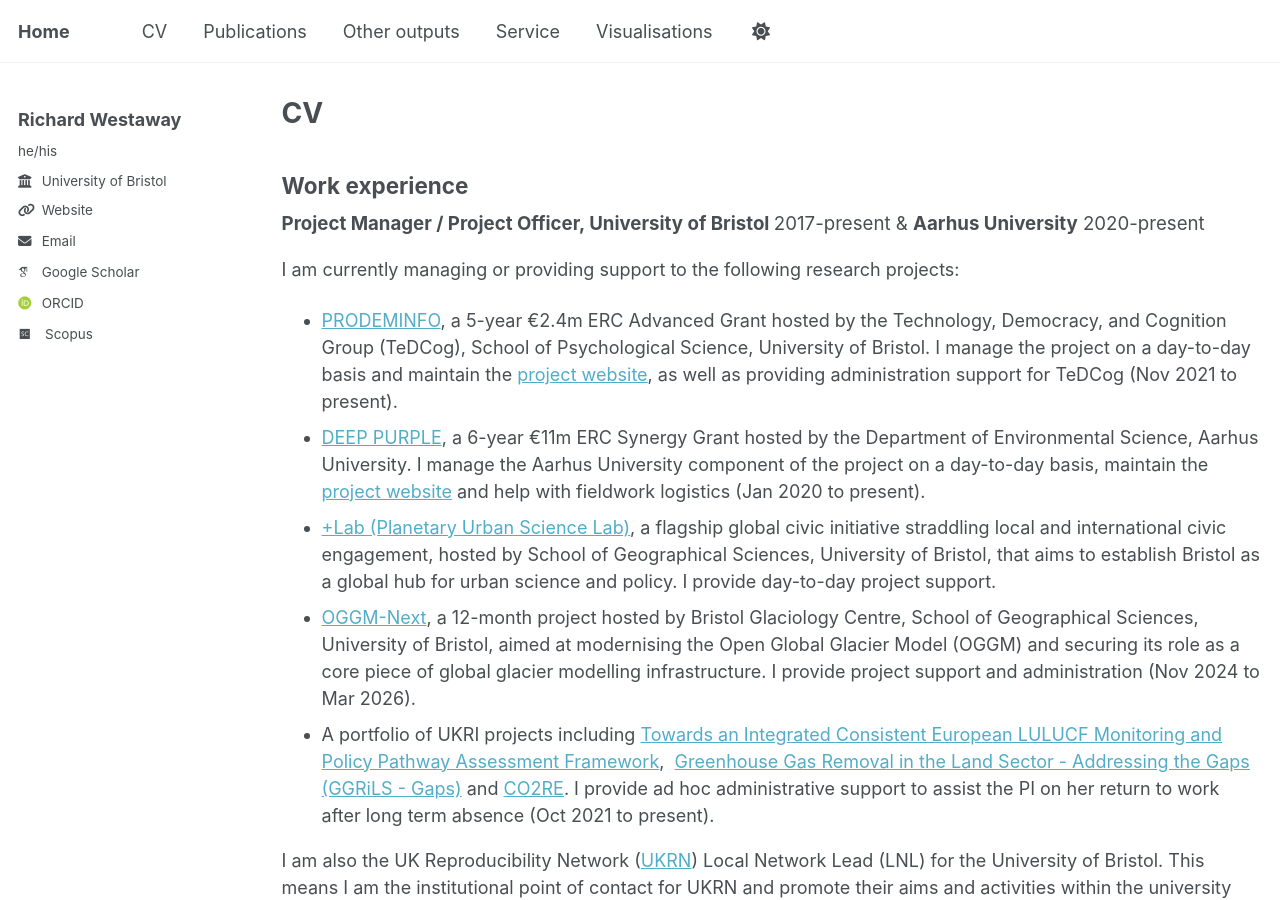
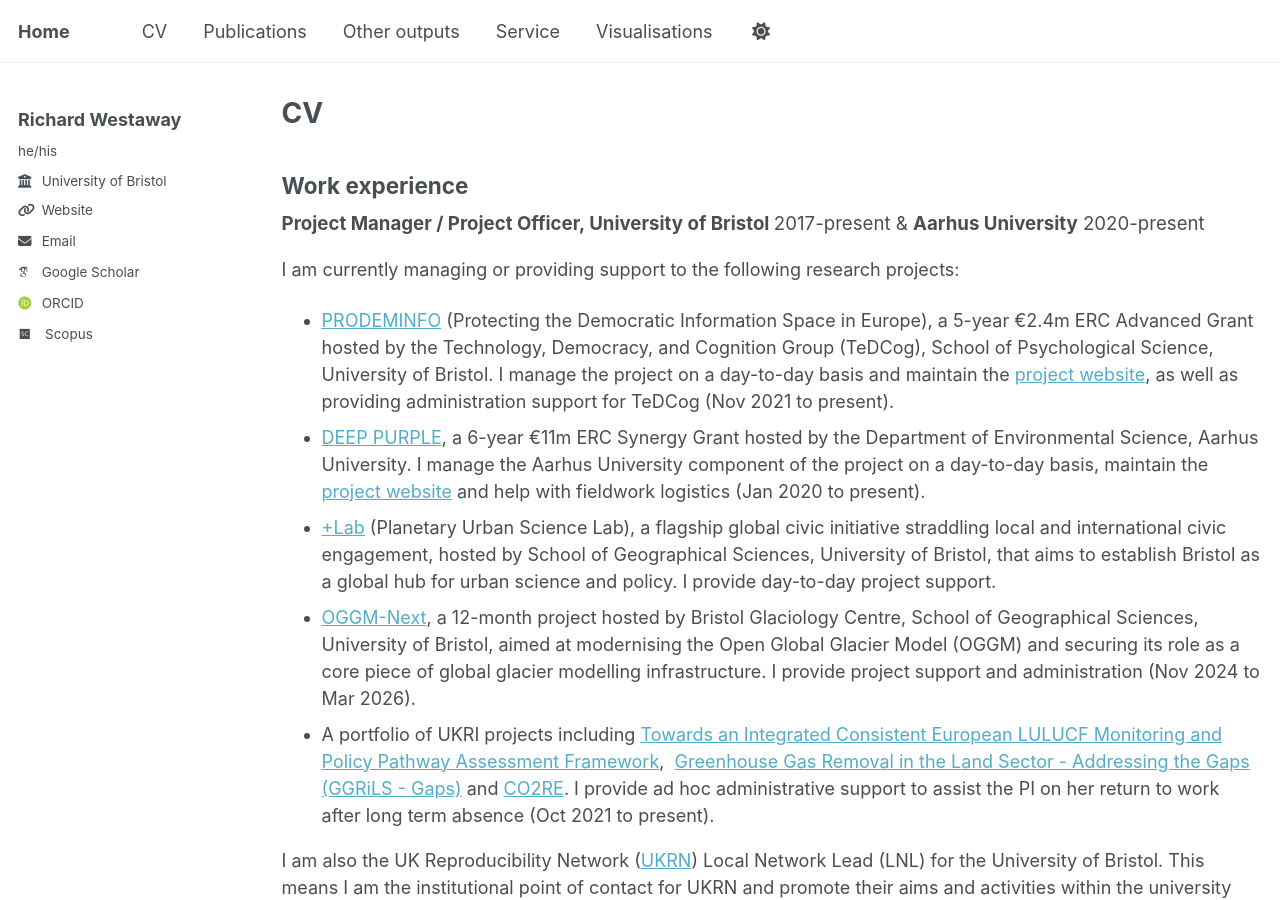
Before and after one commit to richardwestaway/richardwestaway.github.io, a Jekyll site: the page built from _pages/cv.html, in a window 1280 px wide and 900 px high. Built offline with Jekyll 4.4.1, drawn with Linux system fonts in a browser that asks for light colours; some web fonts are replaced.

Commit message:
Update cv.html

```diff
--- a/_pages/cv.html
+++ b/_pages/cv.html
@@ -14,11 +14,11 @@ redirect_from:
 <p>I am currently managing or providing support to the following research projects:</p>
 <ul>
 
-<li><a href="https://richardwestaway.wordpress.com/current-projects/test/">PRODEMINFO</a>, a 5-year €2.4m ERC Advanced Grant hosted by the Technology, Democracy, and Cognition Group (TeDCog), School of Psychological Science, University of Bristol. I manage the project on a day-to-day basis and maintain the <a href="https://dawn-cadmium-5c5.notion.site/PRODEMINFO-103b1b8c339e45c5ab527710b4b19915" target="_blank" rel="noopener">project website</a>, as well as providing administration support for TeDCog (Nov 2021 to present).</li>
+<li><a href="https://richardwestaway.wordpress.com/current-projects/test/">PRODEMINFO</a> (Protecting the Democratic Information Space in Europe), a 5-year €2.4m ERC Advanced Grant hosted by the Technology, Democracy, and Cognition Group (TeDCog), School of Psychological Science, University of Bristol. I manage the project on a day-to-day basis and maintain the <a href="https://dawn-cadmium-5c5.notion.site/PRODEMINFO-103b1b8c339e45c5ab527710b4b19915" target="_blank" rel="noopener">project website</a>, as well as providing administration support for TeDCog (Nov 2021 to present).</li>
 
 <li><a href="https://richardwestaway.wordpress.com/deep-purple/">DEEP PURPLE</a>, a 6-year €11m ERC Synergy Grant hosted by the Department of Environmental Science, Aarhus University. I manage the Aarhus University component of the project on a day-to-day basis, maintain the <a href="https://www.deeppurple-ercsyg.eu" target="_blank" rel="noopener">project website</a> and help with fieldwork logistics (Jan 2020 to present).</li>
 
-<li><a href="https://pluslab.bristol.ac.uk/">+Lab (Planetary Urban Science Lab)</a>, a flagship global civic initiative straddling local and international civic engagement, hosted by School of Geographical Sciences, University of Bristol, that aims to establish Bristol as a global hub for urban science and policy. I provide day-to-day project support.</li>
+<li><a href="https://pluslab.bristol.ac.uk/">+Lab</a> (Planetary Urban Science Lab), a flagship global civic initiative straddling local and international civic engagement, hosted by School of Geographical Sciences, University of Bristol, that aims to establish Bristol as a global hub for urban science and policy. I provide day-to-day project support.</li>
 
 <li><a href="https://oggm.org/2026/03/23/oggm-next/" target="_blank" rel="noopener">OGGM-Next</a>, a 12-month project hosted by Bristol Glaciology Centre, School of Geographical Sciences, University of Bristol, aimed at modernising the Open Global Glacier Model (OGGM) and securing its role as a core piece of global glacier modelling infrastructure. I provide project support and administration (Nov 2024 to Mar 2026).</li>
 
```
